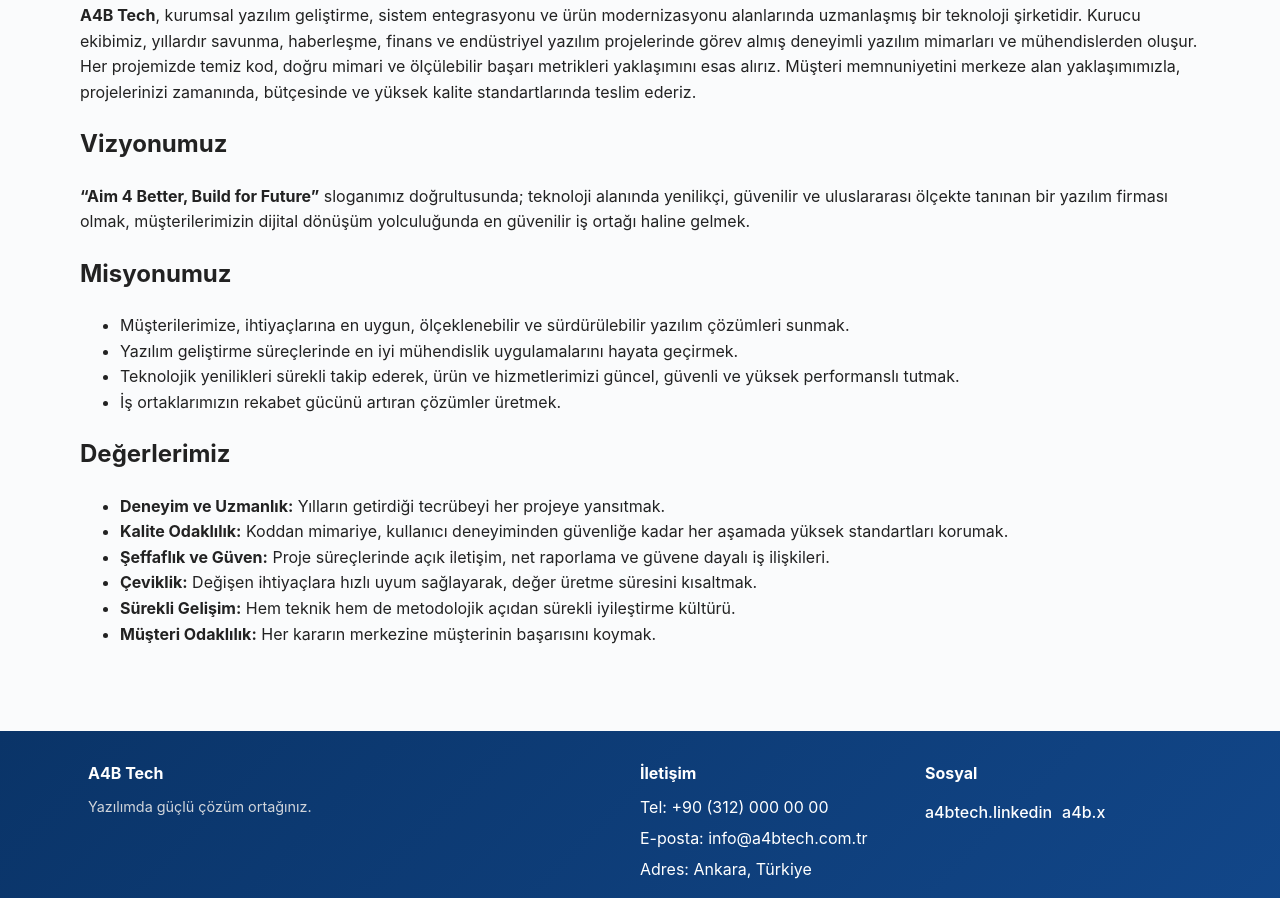
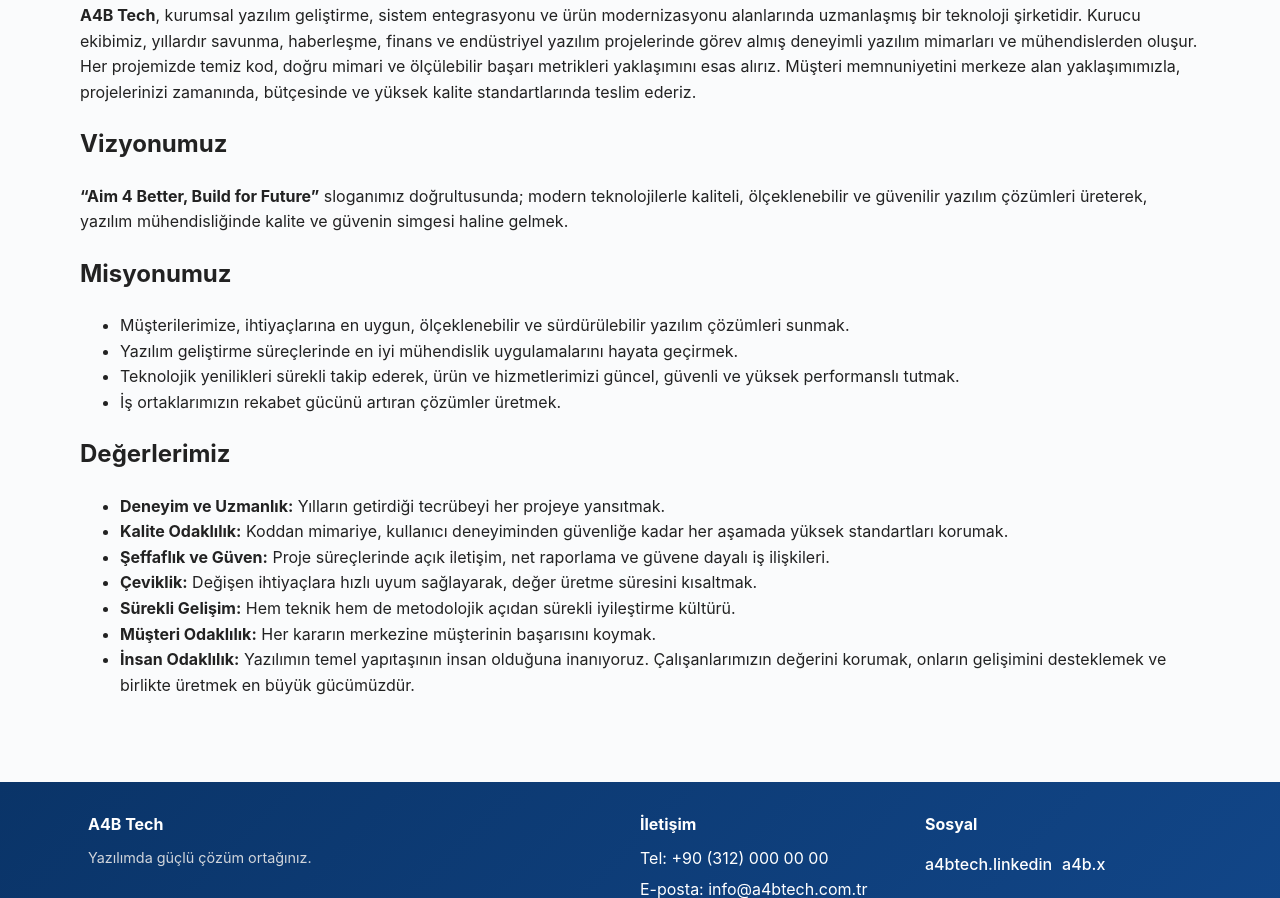
Before and after one commit to fuatbolukbas123/a4b.tech.website, a plain HTML site: page about.html in a window 1280 px wide. Shown: the part 348-1246 px from the top of the page. Drawn offline with Linux system fonts and the light colour scheme.

Commit message:
Update about.html
"Vizyonumuz" ve "Değerlerimiz" güncellendi.

```diff
--- a/about.html
+++ b/about.html
@@ -4,7 +4,7 @@
   <meta charset="UTF-8" />
   <meta name="viewport" content="width=device-width, initial-scale=1.0" />
   <meta name="description" content="Kurumsal çözümler sunan A4B Tech. Hizmetlerimiz hakkında bilgi alın ve bizimle iletişime geçin." />
-  <title>Hakkımızda - A4B Tech.</title>
+  <title>Hakkımızda - A4B Tech</title>
   <link rel="stylesheet" href="css/style.css" />
   <link rel="icon" type="image/x-icon" href="images/a4b_favicon.ico">
 </head>
@@ -47,8 +47,7 @@
     Müşteri memnuniyetini merkeze alan yaklaşımımızla, projelerinizi zamanında, bütçesinde ve yüksek kalite standartlarında teslim ederiz.</p>
   <h2>Vizyonumuz</h2>
   <p><strong>“Aim 4 Better, Build for Future”</strong> sloganımız doğrultusunda;
-    teknoloji alanında yenilikçi, güvenilir ve uluslararası ölçekte tanınan bir yazılım firması olmak,
-    müşterilerimizin dijital dönüşüm yolculuğunda en güvenilir iş ortağı haline gelmek.</p>
+    modern teknolojilerle kaliteli, ölçeklenebilir ve güvenilir yazılım çözümleri üreterek, yazılım mühendisliğinde kalite ve güvenin simgesi haline gelmek.</p>
   <h2>Misyonumuz</h2>
   <ul>
     <li>Müşterilerimize, ihtiyaçlarına en uygun, ölçeklenebilir ve sürdürülebilir yazılım çözümleri sunmak.</li>
@@ -64,6 +63,7 @@
     <li><strong>Çeviklik:</strong> Değişen ihtiyaçlara hızlı uyum sağlayarak, değer üretme süresini kısaltmak.</li>
     <li><strong>Sürekli Gelişim:</strong> Hem teknik hem de metodolojik açıdan sürekli iyileştirme kültürü.</li>
     <li><strong>Müşteri Odaklılık:</strong> Her kararın merkezine müşterinin başarısını koymak.</li>
+    <li><strong>İnsan Odaklılık:</strong> Yazılımın temel yapıtaşının insan olduğuna inanıyoruz. Çalışanlarımızın değerini korumak, onların gelişimini desteklemek ve birlikte üretmek en büyük gücümüzdür.</li>
   </ul>
 </main>
 
```
